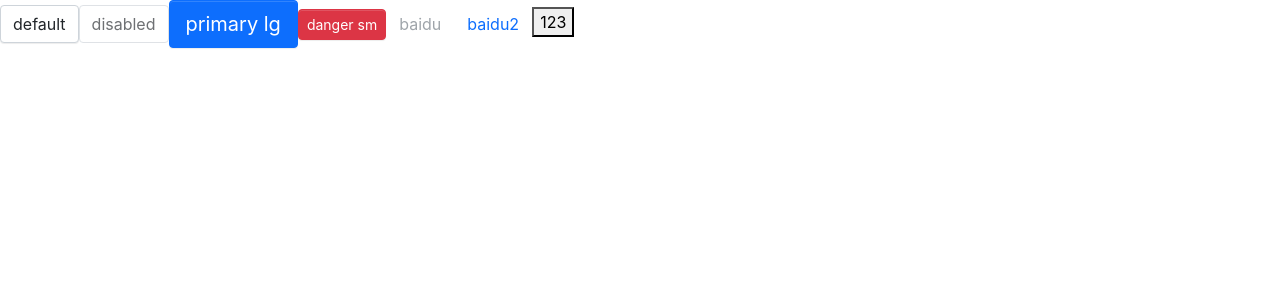
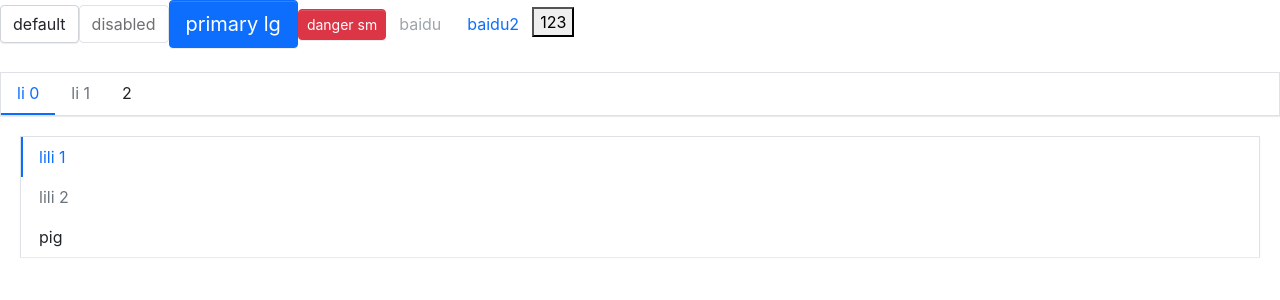
Before and after one commit to GivemeYuluJia/yj_design, a React (Create React App) app: page / in a window 1280 px wide. Shown: the top 300 px of the page. Built offline with nearby package versions, Linux system fonts and the light colour scheme.

Commit message:
feat: add Menu Component

```diff
--- a/src/App.tsx
+++ b/src/App.tsx
@@ -1,5 +1,6 @@
 import React from 'react';
 import Button from './components/Button';
+import Menu from './components/Menu';
 import './styles/index.scss'
 
 function App() {
@@ -13,6 +14,30 @@ function App() {
         <Button btnType='link' href='https://www.baidu.com' disabled>baidu</Button>
         <Button btnType='link' href='https://www.baidu.com'>baidu2</Button>
         <button>123</button>
+        <br />
+        <br />
+        <Menu defaultKey={'0'}>
+          <Menu.Item index='0'>li 0</Menu.Item>
+          <Menu.Item disabled index='1'>li 1</Menu.Item>
+          <Menu.SubMenu title='2' index='2'>
+            <Menu.Item index='3'>li 3</Menu.Item>
+            <Menu.Item index='4'>li 4</Menu.Item>
+          </Menu.SubMenu>
+        </Menu>
+        <Menu defaultKey={'cat'} mode='vertical'>
+          <Menu.Item index='cat'>lili 1</Menu.Item>
+          <Menu.Item index='dog' disabled>lili 2</Menu.Item>
+          <Menu.SubMenu title='pig' index='pig'>
+            <Menu.Item index='pig1'>li 3</Menu.Item>
+            <Menu.Item index='pig2'>li 4</Menu.Item>
+            <Menu.SubMenu title='li 5' index='5'>
+              <Menu.Item index='6'>li 6</Menu.Item>
+              <Menu.Item index='7'>li 7</Menu.Item>
+            </Menu.SubMenu>
+          </Menu.SubMenu>
+        </Menu>
+        <br />
+
       </header>
     </div>
   );
--- a/src/components/Button/button.tsx
+++ b/src/components/Button/button.tsx
@@ -5,7 +5,7 @@ export type ButtonSize = 'lg' | 'sm';
 export type ButtonType = 'primary' | 'default' | 'danger' | 'link';
 
 interface BaseButtonProps {
-  classname?: string,
+  className?: string,
   /**设置 Button 的禁用 */
   disabled?: boolean,
   /**设置 Button 的尺寸 */
@@ -23,7 +23,7 @@ export type ButtonProps = Partial<NativeButtonProps & AnchorButtonProps>
 
 const Button: React.FC<ButtonProps> = (props) => {
   const {
-    classname,
+    className,
     disabled,
     size,
     btnType,
@@ -32,7 +32,7 @@ const Button: React.FC<ButtonProps> = (props) => {
     ...restProps
   } = props;
 
-  const classes = classNames('btn', classname, {
+  const classes = classNames('btn', className, {
     [`btn-${btnType}`]: btnType,
     [`btn-${size}`]: size,
     'disabled': (btnType === 'link') && disabled
--- /dev/null
+++ b/src/components/Menu/_index.scss
@@ -0,0 +1,105 @@
+ul,
+li {
+  list-style: none;
+}
+.yj-menu {
+  display: flex;
+  list-style: none;
+  flex-wrap: wrap;
+  padding-left: 0;
+  border: $menu-border-width solid $menu-border-color;
+  box-shadow: $menu-box-shadow;
+  > .menu-item {
+    padding: $menu-item-padding-y $menu-item-padding-x;
+    cursor: pointer;
+    transition: $menu-transition;
+    &:hover,
+    &:focus {
+      text-decoration: none;
+    }
+
+    &.is-disabled {
+      color: $menu-item-disabled-color;
+      pointer-events: none;
+      cursor: default;
+    }
+
+    &.is-active,
+    &:hover {
+      color: $menu-item-active-color;
+      border-bottom: $menu-item-active-border-width solid
+        $menu-item-active-color;
+    }
+  }
+  .submenu-item {
+    position: relative;
+    .submenu-title {
+      display: flex;
+      align-items: center;
+    }
+    .arrow-icon {
+      transition: transform 0.25s ease-in-out;
+      margin-left: 3px;
+    }
+    &:hover {
+      .arrow-icon {
+        transform: rotate(180deg);
+      }
+    }
+  }
+
+  .yj-submenu {
+    display: none;
+    list-style: none;
+    padding-left: 0;
+    white-space: nowrap;
+    // transition: $menu-transition;
+    .menu-item {
+      padding: $menu-item-padding-y $menu-item-padding-x;
+      cursor: pointer;
+      transition: $menu-transition;
+      color: $body-color;
+      &.is-active,
+      &.is-active-font,
+      &:hover {
+        color: $menu-item-active-color !important;
+      }
+    }
+  }
+}
+
+.yj-submenu.menu-opened {
+  display: block;
+}
+.yj-submenu.menu-closed {
+  display: none;
+}
+
+.menu-horizontal {
+  > .menu-item {
+    border-bottom: $menu-item-active-border-width solid transparent;
+  }
+  .yj-submenu {
+    position: absolute;
+    background: $white;
+    z-index: 100;
+    top: calc(100% + 8px);
+    left: 0;
+    border: $menu-border-width solid $menu-border-color;
+    box-shadow: $submenu-box-shadow;
+  }
+}
+.menu-vertical {
+  flex-direction: column;
+  border-bottom: 0px;
+  margin: 20px;
+  border-right: $menu-border-width solid $menu-border-color;
+  > .menu-item {
+    border-left: $menu-item-active-border-width solid transparent;
+    &.is-active,
+    &:hover {
+      border-bottom: 0px;
+      border-left: $menu-item-active-border-width solid $menu-item-active-color;
+    }
+  }
+}
--- /dev/null
+++ b/src/components/Menu/index.ts
@@ -0,0 +1,15 @@
+import { FC } from "react";
+import Menu, { MenuProps } from "./menu";
+import MenuItem, { MenuItemProps } from "./menuItem";
+import SubMenu, { SubMenuProps } from "./subMenu";
+
+export type IMenuComponent = FC<MenuProps> & {
+  Item: FC<MenuItemProps>;
+  SubMenu: FC<SubMenuProps>;
+};
+const TransMenu = Menu as IMenuComponent;
+
+TransMenu.Item = MenuItem;
+TransMenu.SubMenu = SubMenu;
+
+export default TransMenu;
--- /dev/null
+++ b/src/components/Menu/menu.tsx
@@ -0,0 +1,95 @@
+import React, { useState, createContext, Dispatch } from "react";
+import classNames from 'classnames';
+import { MenuItemProps } from './menuItem';
+
+type MenuMode = 'horizontal' | 'vertical';
+
+export interface MenuProps {
+  defaultKey?: string,
+  className?: string,
+  mode?: MenuMode,
+  style?: React.CSSProperties,
+  onSelect?: (selected: string) => void,
+  children?: React.ReactNode,
+}
+
+interface IMenuContext {
+  currentKey: string,
+  onSelect?: (selectedIndex: string, selectedGroup: string[]) => void;
+  currentSubGroup: string[];
+  setSubGroup?: Dispatch<string[]>;
+  mode?: MenuMode,
+}
+
+export const MenuContext = createContext<IMenuContext>({ currentKey: '0', currentSubGroup: [] });
+
+const Menu: React.FC<MenuProps> = (props) => {
+  const {
+    defaultKey,
+    className,
+    mode,
+    style,
+    onSelect,
+    children,
+  } = props;
+
+  const [ currentActive, setActive ] = useState(defaultKey)
+  const [ selectSubGroup, setSelectSubGroup] = useState<string[]>([]);
+
+  const classes = classNames('yj-menu', className, {
+    'menu-vertical': mode === 'vertical',
+    'menu-horizontal': mode !== 'vertical'
+  })
+
+  const handleClick = (index: string, group: string[]) => {
+    setActive(index)
+    setSelectSubGroup(group)
+    if(onSelect) {
+      onSelect(index)
+    }
+  }
+
+  const passedContext: IMenuContext = {
+    currentKey: currentActive ? currentActive : '0',
+    onSelect: handleClick,
+    currentSubGroup: selectSubGroup,
+    setSubGroup: setSelectSubGroup,
+    mode,
+  }
+
+  const RenderChildren = () => {
+    return React.Children.map(children, (child, index) => {
+      const childElement = child as React.FunctionComponentElement<MenuItemProps>;
+      const { displayName } = childElement.type;
+      if(displayName === 'MenuItem' || displayName === 'SubMenu') {
+        // return  React.cloneElement(childElement, {
+        //   index: index.toString()
+        // })
+        return childElement;
+      } else {
+        console.error('Warning: Menu has a child which is not a MenuItem component');
+      }
+    })
+  }
+  const myClick = (e: any) => {
+    console.log(e, e.target.dataset.xx)
+  }
+
+  return (
+    <ul
+      className={classes}
+      style={style}
+      data-testid="test-menu"
+      onClick={myClick}
+    >
+      <MenuContext.Provider value={passedContext}>
+        {RenderChildren()}
+      </MenuContext.Provider>
+    </ul>
+  )
+};
+Menu.defaultProps = {
+  defaultKey: '0',
+  mode: 'horizontal',
+}
+export default Menu;
--- /dev/null
+++ b/src/components/Menu/menuItem.tsx
@@ -0,0 +1,52 @@
+import React, { useContext } from "react";
+import classNames from 'classnames';
+import { MenuContext } from './menu'
+
+export interface MenuItemProps {
+  index?: string,
+  subGroup?: string[],
+  disabled?: boolean,
+  className?: string,
+  style?: React.CSSProperties,
+  children?: React.ReactNode
+}
+
+const MenuItem: React.FC<MenuItemProps> = (props) => {
+  const {
+    index,
+    disabled,
+    className,
+    style,
+    children,
+    subGroup = []
+  } = props;
+
+  const { currentKey, onSelect } = useContext(MenuContext);
+
+  const classes = classNames('menu-item', className, {
+    'is-disabled': disabled,
+    'is-active': !disabled && currentKey === index
+  })
+
+  const handleClick = () => {
+    if(onSelect && !disabled && (typeof index === 'string')) {
+      onSelect(index, subGroup)
+    }
+  }
+
+  return (
+    <li
+      className={classes}
+      style={style}
+      onClick={handleClick}
+      // key={index}
+      data-xx={index}
+    >
+      {children}
+    </li>
+  )
+}
+
+MenuItem.displayName = 'MenuItem';
+
+export default MenuItem;
--- /dev/null
+++ b/src/components/Menu/subMenu.tsx
@@ -0,0 +1,81 @@
+import React, { useState, useContext} from "react";
+import classNames from "classnames";
+import { MenuContext } from './menu';
+import { MenuItemProps } from './menuItem';
+
+export interface SubMenuProps {
+  index: string;
+  title?: string;
+  className?: string;
+  children: React.ReactNode;
+  subGroup?: string[];
+}
+
+const SubMenu: React.FC<SubMenuProps> = ({ index, title, className, children, subGroup = [] }) => {
+  const [ menuOpen, setMenuOpen ] = useState<boolean>(false);
+  const context = useContext(MenuContext);
+  const classes = classNames('menu-item submenu-item', className, {
+    'is-active': context.currentSubGroup[0] === index,
+    'is-active-font': context.currentSubGroup.includes(index)
+  });
+
+  const ulClasses = classNames('yj-submenu', {
+    'menu-opened': menuOpen,
+  })
+
+  const handleClick = (e: React.MouseEvent) => {
+    e.preventDefault()
+    setMenuOpen(!menuOpen)
+  }
+
+  let timer: any;
+  const handleMouse = (e: React.MouseEvent, toggle: boolean) => {
+    clearTimeout(timer);
+    e.preventDefault();
+    timer = setTimeout(() => {
+      setMenuOpen(toggle);
+    }, 300);
+  }
+
+  const clickEvents = context.mode === 'vertical' ? {
+    onClick: handleClick
+  } : {};
+
+  const hoverEvents = context.mode === 'horizontal' ? {
+    onMouseEnter: (e: React.MouseEvent) => handleMouse(e, true),
+    onMouseLeave: (e: React.MouseEvent) => handleMouse(e, false)
+  } : {}
+
+  const RenderChildren = () => {
+    return React.Children.map(children, (child, i) => {
+      const childElement = child as React.FunctionComponentElement<MenuItemProps>;
+      const { displayName } = childElement.type;
+      if(displayName === 'MenuItem' || displayName === 'SubMenu') {
+        return React.cloneElement(childElement, {
+          subGroup: subGroup ? [ ...subGroup, index ] : [`${index}`],
+        })
+      } else {
+        console.error('Warning: SubMenu has a child which is not a MenuItem component')
+      }
+    })
+  };
+
+  return (
+    <li
+      key={index}
+      className={classes}
+      {...hoverEvents}
+    >
+      <div className="submenu-title" {...clickEvents}>
+        {title}
+      </div>
+      <ul className={ulClasses}>
+        {RenderChildren()}
+      </ul>
+    </li>
+  );
+}
+
+SubMenu.displayName = 'SubMenu'
+
+export default SubMenu;
--- a/src/styles/index.scss
+++ b/src/styles/index.scss
@@ -9,3 +9,6 @@
 
 // button
 @import "../components/Button/index";
+
+// menu
+@import "../components//Menu/index";
```
Also changed, not shown: src/components/Modal/modal.tsx (added, +7 -0 lines), 2 other files (tests, documents, lock files or other folders).
